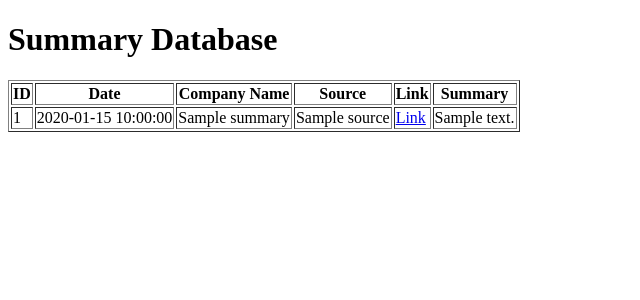
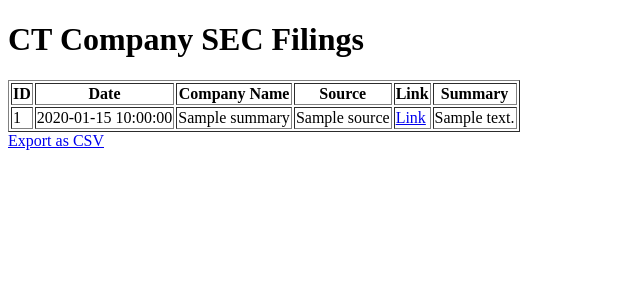
Before and after one commit to dnordACT/sec_filecheck, a Flask app: template app/templates/index.html in a window 1280 px wide. Shown: the top 300 px of the page, without its empty margins (0-640 px from the left). Run offline with Flask 3, Linux system fonts and the light colour scheme; the template is opened without the code that fills it: most values are stand-ins (such as "Sample title", 1, 10 or a date in 2020).

Commit message:
added a button that allows user to download database as csv

```diff
--- a/app/app.py
+++ b/app/app.py
@@ -1,5 +1,6 @@
-from flask import Flask, render_template
+from flask import Flask, render_template, send_file
 import sqlite3
+import pandas as pd
 
 app = Flask(__name__)
 
@@ -17,5 +18,13 @@ def index():
     conn.close()
     return render_template('index.html', summaries=summaries)
 
+@app.route('/export', methods=['GET'])
+def export():
+    conn = get_db_connection()
+    df = pd.read_sql_query("SELECT * FROM summaries", conn)
+    df.to_csv('database/summaries.csv', index=False)
+    conn.close()
+    return send_file('database/summaries.csv', as_attachment=True)
+
 if __name__ == '__main__':
     app.run(host='0.0.0.0', debug=True)
--- a/app/templates/index.html
+++ b/app/templates/index.html
@@ -5,7 +5,7 @@
     <title>Summary Database</title>
 </head>
 <body>
-    <h1>Summary Database</h1>
+    <h1>CT Company SEC Filings</h1>
     <table border="1">
         <tr>
             <th>ID</th>
@@ -26,5 +26,6 @@
         </tr>
         {% endfor %}
     </table>
+    <a href="{{ url_for('export') }}" class="btn btn-primary">Export as CSV</a>
 </body>
 </html>
```
Also changed, not shown: app/database/summaries.csv (added, +11 -0 lines).
